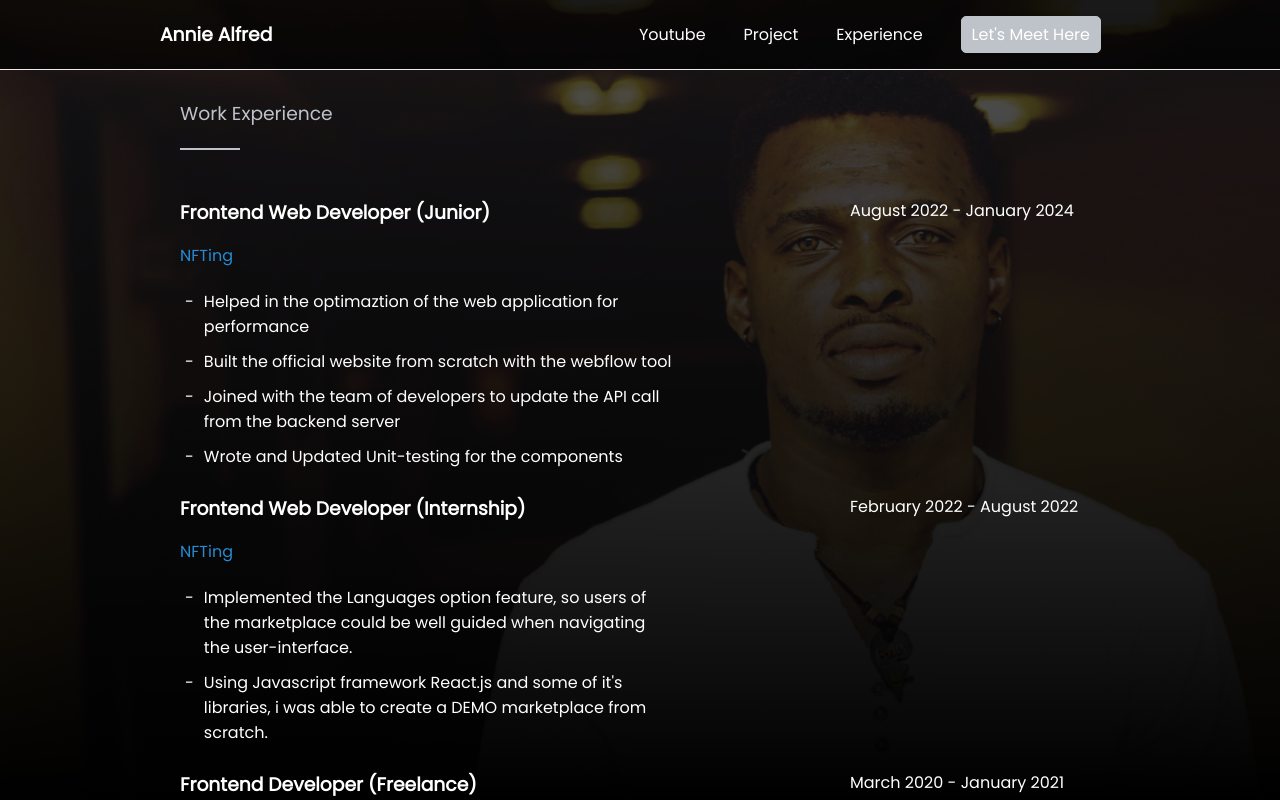
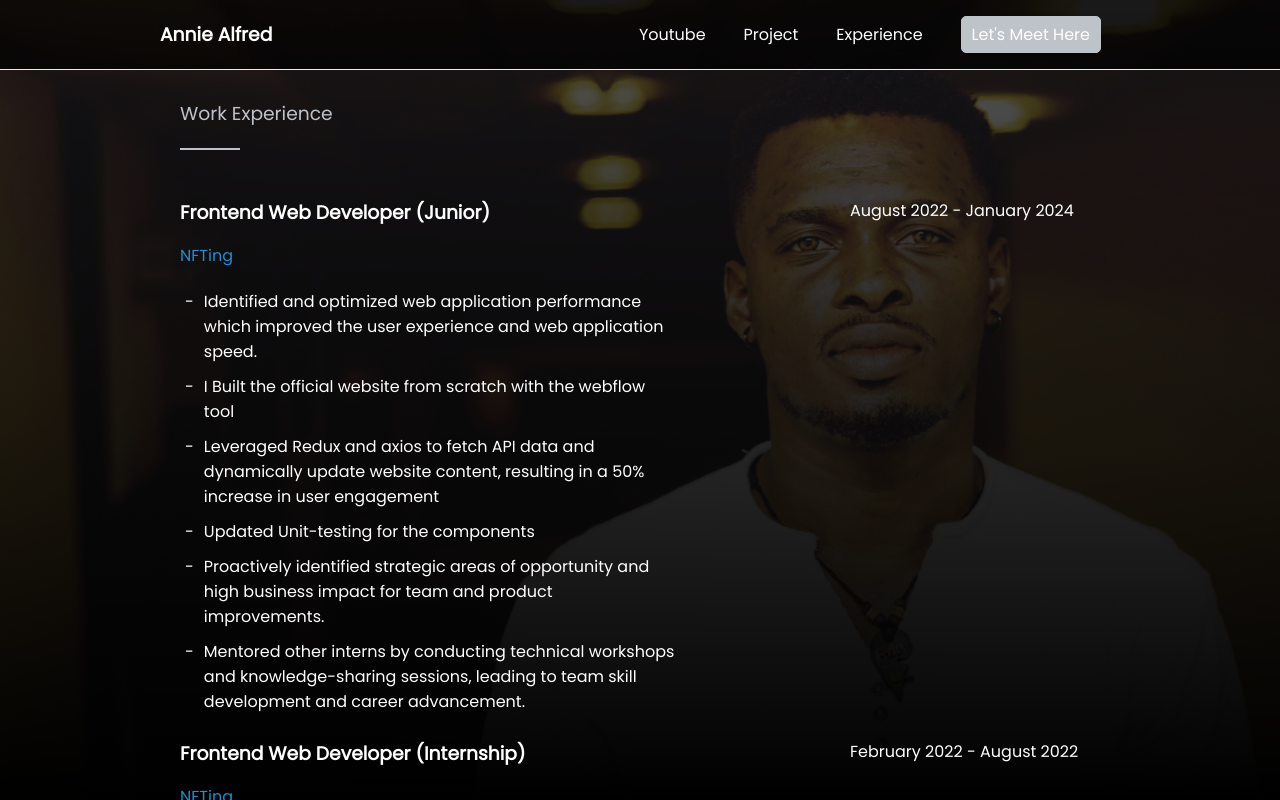
Before and after one commit to ahLfyreD/my-website, a React (Vite) app: page /experience in a window 1280 px wide. Built offline with nearby package versions, Linux system fonts and the light colour scheme; a web font is replaced by a local one.

Commit message:
added new file and modified component

```diff
--- a/src/components/pages/Experience.jsx
+++ b/src/components/pages/Experience.jsx
@@ -1,4 +1,5 @@
 import React from 'react'
+import resume from '../../assets/AlfredsResumee.pdf'
 
 const Experience = () => {
     return (
@@ -24,19 +25,28 @@ const Experience = () => {
                         <div className='status-description'>
                             <div className="status-des-text">
                                 <h4>-</h4>
-                                <h4>Helped in the optimaztion of the web application for performance</h4>
+                                <h4>Identified and optimized web application performance which improved the user experience and  web application speed.</h4>
                             </div>
                             <div className="status-des-text">
                                 <h4>-</h4>
-                                <h4>Built the official website from scratch with the webflow tool</h4>
+                                <h4>I Built the official website from scratch with the webflow tool</h4>
                             </div>
                             <div className="status-des-text">
                                 <h4>-</h4>
-                                <h4>Joined with the team of developers to update the API call from the backend server</h4>
+                                <h4>Leveraged Redux and axios to fetch API data and dynamically update website content, resulting in a 50% increase in user engagement</h4>
                             </div>
                             <div className="status-des-text">
                                 <h4>-</h4>
-                                <h4>Wrote and Updated Unit-testing for the components</h4>
+                                <h4>Updated Unit-testing for the components</h4>
+                            </div>
+                            <div className="status-des-text">
+                                <h4>-</h4>
+                                <h4>Proactively identified strategic areas of opportunity and high business impact for team and product improvements.</h4>
+                            </div>
+                            <div className="status-des-text">
+                                <h4>-</h4>
+                                <h4>Mentored other interns by conducting technical workshops and knowledge-sharing sessions, leading to team skill development and career advancement.
+                                </h4>
                             </div>
 
                         </div>
@@ -58,7 +68,7 @@ const Experience = () => {
                         <div className='status-description'>
                             <div className="status-des-text">
                                 <h4>-</h4>
-                                <h4>Implemented the Languages option feature, so users of the marketplace could be well guided when navigating the user-interface.</h4>
+                                <h4>Implemented the Languages option feature, so users of the marketplace could be well guided when navigating the user-interface which increased the number of users to 20% of the initial recorded.</h4>
                             </div>
                             <div className="status-des-text">
                                 <h4>-</h4>
@@ -99,11 +109,11 @@ const Experience = () => {
                         <div className='status-description'>
                             <div className="status-des-text">
                                 <h4>-</h4>
-                                <h4>Joined with a team of 7 developers to build web applications for clients</h4>
+                                <h4>Proactively completed projects for several clients which increased the company’s revenue by 5%</h4>
                             </div>
                             <div className="status-des-text">
                                 <h4>-</h4>
-                                <h4>Increased my knowledge in understanding how react renders components</h4>
+                                <h4>Engaged in coding sessions and understanding more on how to work with git, github and react applications.</h4>
                             </div>
                         </div>
                     </div>
@@ -164,7 +174,7 @@ const Experience = () => {
                 <div className="underline center"></div>
 
                 <div className="resume">
-                    <a href="" className='btn'>Download Resume</a>
+                    <a href={resume} className='btn'>Download Resume</a>
                 </div>
             </div>
         </section>
```
Also changed, not shown: 1 other file (tests, documents, lock files or other folders).
